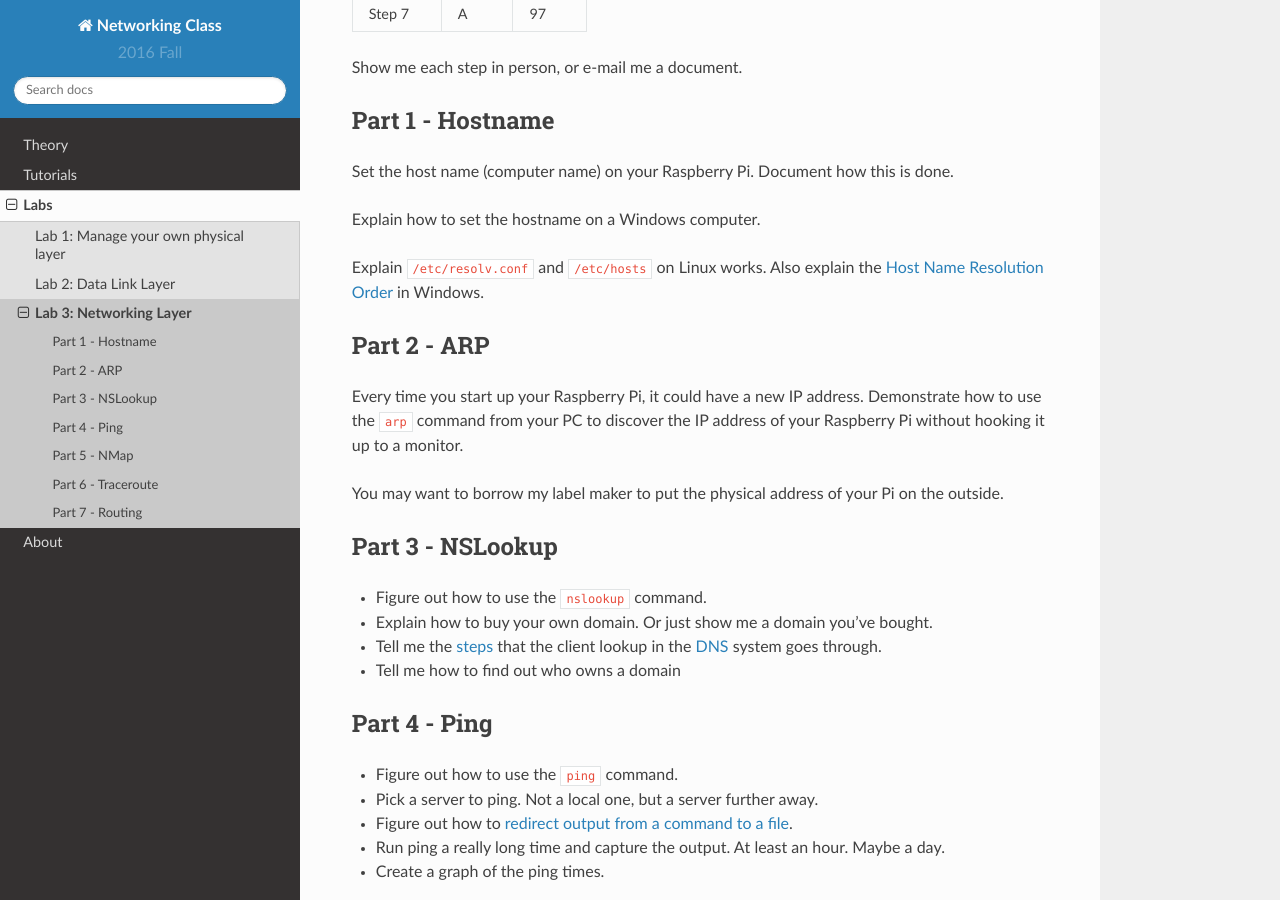
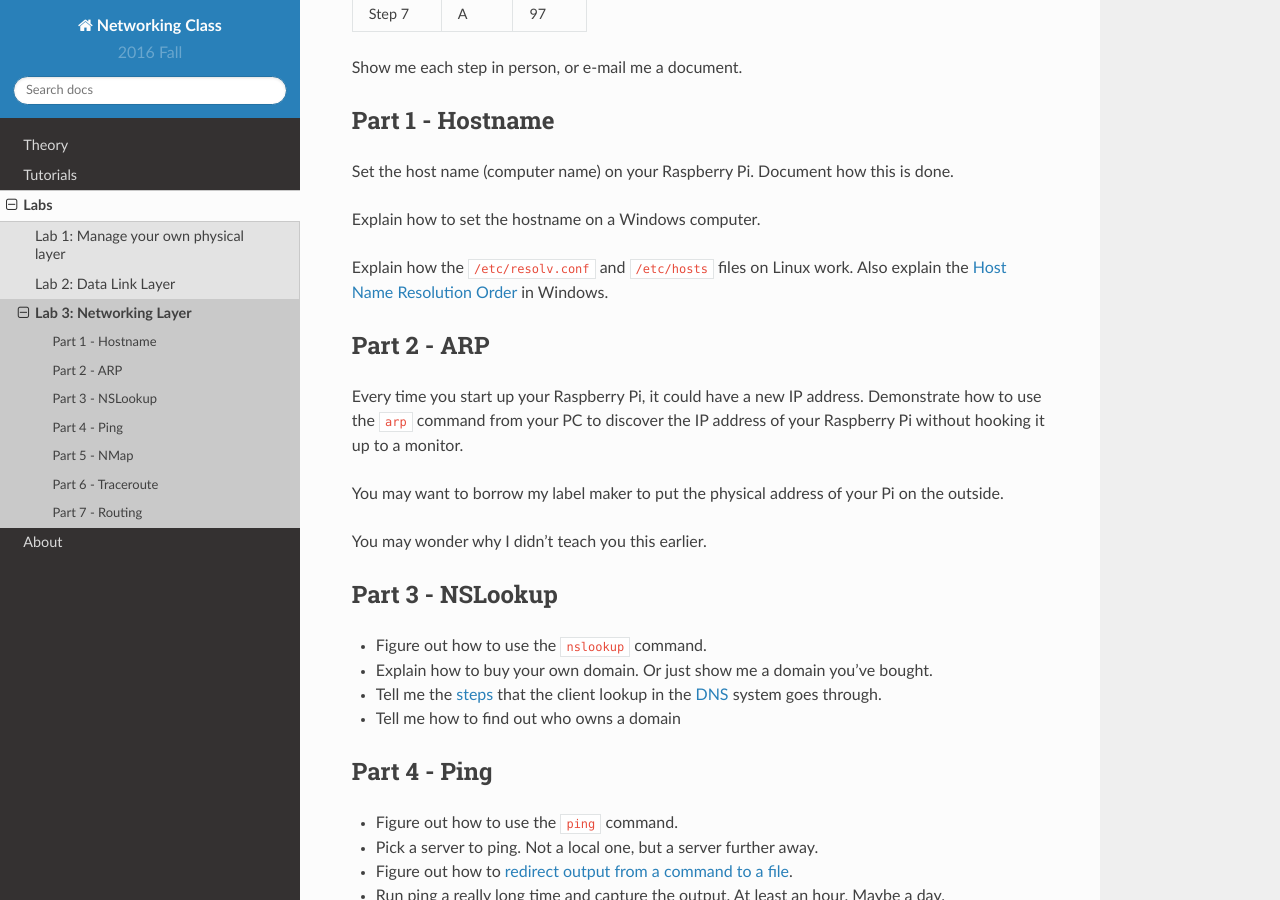
Before and after one commit to pvcraven/networking-class, a Sphinx documentation site: the page built from source/labs/networking_layer/networking_layer.rst, in a window 1280 px wide and 900 px high, scrolled down 474 px. Built offline with Sphinx 7.4.7 and the Read the Docs theme 2.0.0, drawn with Linux system fonts in a browser that asks for light colours; some of the changed text lies outside the part shown.

Commit message:
Update L3 lab

```diff
--- a/source/labs/networking_layer/networking_layer.rst
+++ b/source/labs/networking_layer/networking_layer.rst
@@ -26,8 +26,9 @@
 
 Explain how to set the hostname on a Windows computer.
 
-Explain ``/etc/resolv.conf`` and ``/etc/hosts`` on Linux works. Also explain
-the `Host Name Resolution Order <https://support.microsoft.com/en-us/kb/172218>`_
+Explain how the ``/etc/resolv.conf`` and ``/etc/hosts`` files on Linux work.
+Also explain the
+`Host Name Resolution Order <https://support.microsoft.com/en-us/kb/172218>`_
 in Windows.
 
 Part 2 - ARP
@@ -39,6 +40,8 @@
 
 You may want to borrow my label maker to put the physical address of your
 Pi on the outside.
+
+You may wonder why I didn't teach you this earlier.
 
 Part 3 - NSLookup
 ^^^^^^^^^^^^^^^^^
@@ -149,4 +152,9 @@
     * You have logged into the router
     * That you can route between both switches
 
+You can get
+`lots of certifications <http://www.cisco.com/c/en/us/training-events/training-certifications/certifications.html>`_
+in how to configure Cisco routers. They can be a ticket to a nice job.
+
+
 .. _nmap: https://nmap.org/
```
